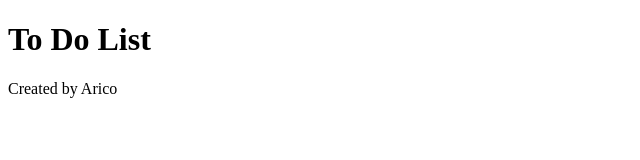
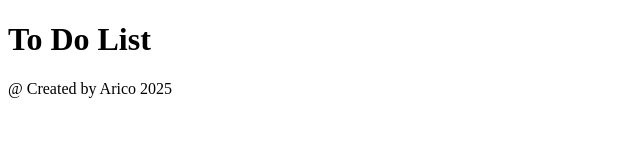
Before and after one commit to aricozaidan-hash/CodingCamp-13Oct2025-aricorizky, a plain HTML site: page index.html in a window 1280 px wide. Shown: the full height of the page, 0-640 px from the left. Drawn offline with Linux system fonts and the light colour scheme.

Commit message:
hari in17 oct

```diff
--- a/index.html
+++ b/index.html
@@ -18,6 +18,9 @@
     <!-- Footer -->
 
     <footer>
-        <p>Created by Arico</p>
+        <p> @ Created by Arico 2025</p>
+
+        <!-- Javascript External File-->
+         <script src="js\script.js"></script>
 </body>
 </html>
```
